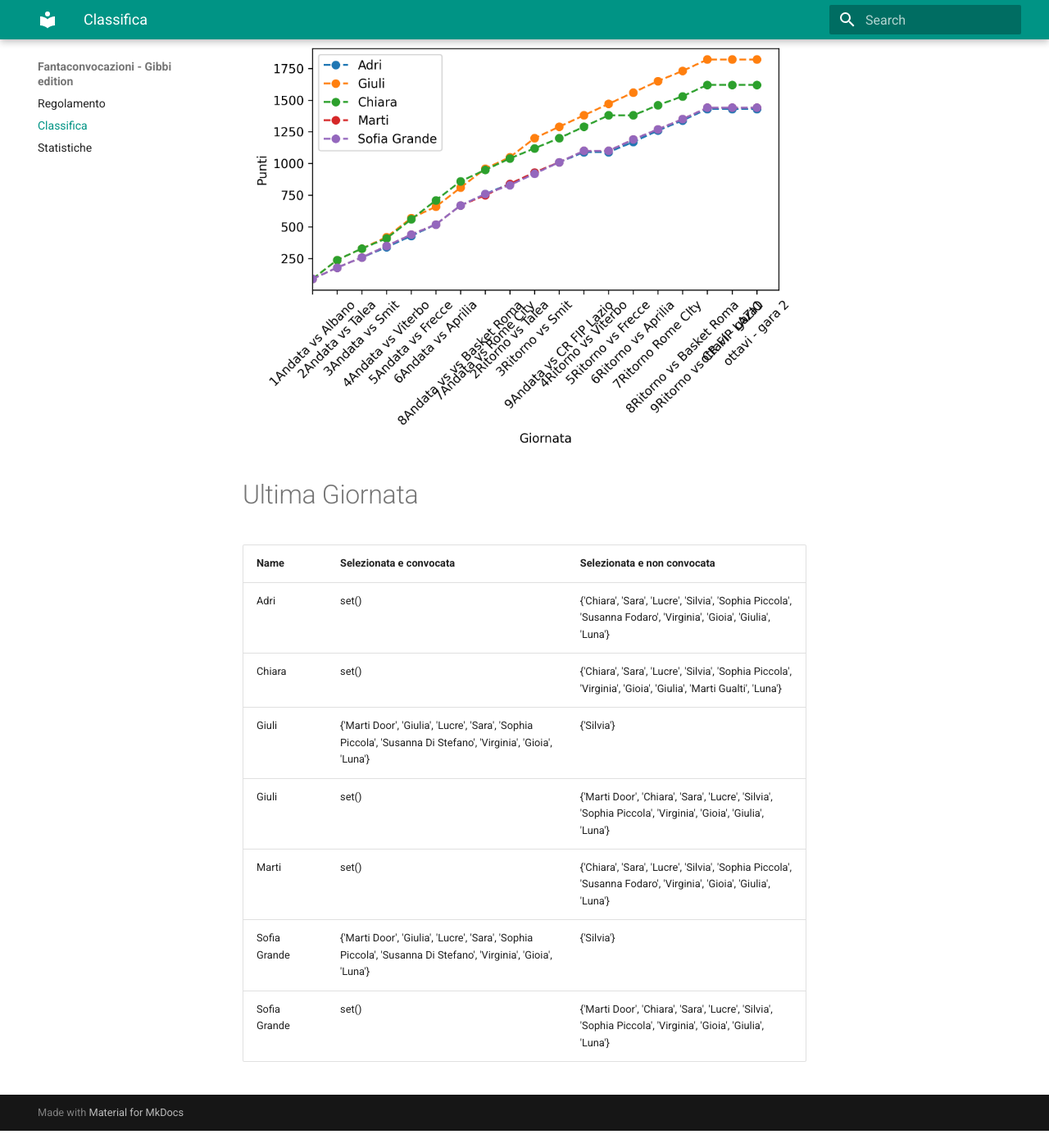
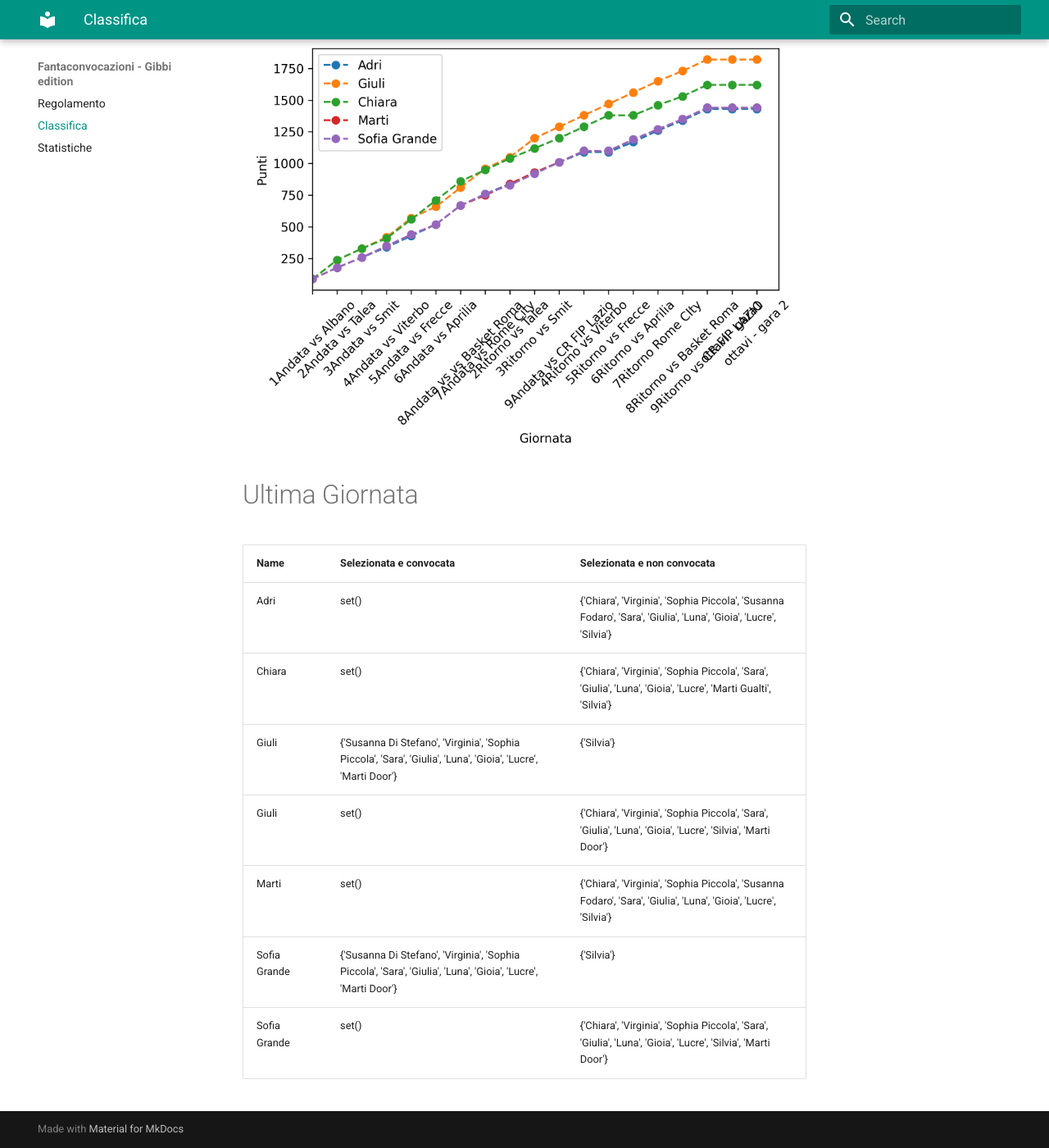
Before and after one commit to martinig94/fantagibbi, an MkDocs documentation site: the page built from docs/Classifica.md, in a window 1280 px wide and 1400 px high, scrolled down 565 px. Shown: the whole window at 82% size. Built offline with MkDocs 1.6.1 and Material for MkDocs 9.7.7, drawn with Linux system fonts in a browser that asks for light colours; before the commit the page ends 1944 px from its top, so only the background shows below that.

Commit message:
Auto-update from main.py

```diff
--- a/docs/Classifica.md
+++ b/docs/Classifica.md
@@ -18,11 +18,11 @@
 <!-- START_TABLE CORRECT -->
 | Name         | Selezionata e convocata                                                                                        | Selezionata e non convocata                                                                                      |
 |:-------------|:---------------------------------------------------------------------------------------------------------------|:-----------------------------------------------------------------------------------------------------------------|
-| Adri         | set()                                                                                                          | {'Chiara', 'Sara', 'Lucre', 'Silvia', 'Sophia Piccola', 'Susanna Fodaro', 'Virginia', 'Gioia', 'Giulia', 'Luna'} |
-| Chiara       | set()                                                                                                          | {'Chiara', 'Sara', 'Lucre', 'Silvia', 'Sophia Piccola', 'Virginia', 'Gioia', 'Giulia', 'Marti Gualti', 'Luna'}   |
-| Giuli        | {'Marti Door', 'Giulia', 'Lucre', 'Sara', 'Sophia Piccola', 'Susanna Di Stefano', 'Virginia', 'Gioia', 'Luna'} | {'Silvia'}                                                                                                       |
-| Giuli        | set()                                                                                                          | {'Marti Door', 'Chiara', 'Sara', 'Lucre', 'Silvia', 'Sophia Piccola', 'Virginia', 'Gioia', 'Giulia', 'Luna'}     |
-| Marti        | set()                                                                                                          | {'Chiara', 'Sara', 'Lucre', 'Silvia', 'Sophia Piccola', 'Susanna Fodaro', 'Virginia', 'Gioia', 'Giulia', 'Luna'} |
-| Sofia Grande | {'Marti Door', 'Giulia', 'Lucre', 'Sara', 'Sophia Piccola', 'Susanna Di Stefano', 'Virginia', 'Gioia', 'Luna'} | {'Silvia'}                                                                                                       |
-| Sofia Grande | set()                                                                                                          | {'Marti Door', 'Chiara', 'Sara', 'Lucre', 'Silvia', 'Sophia Piccola', 'Virginia', 'Gioia', 'Giulia', 'Luna'}     |
+| Adri         | set()                                                                                                          | {'Chiara', 'Virginia', 'Sophia Piccola', 'Susanna Fodaro', 'Sara', 'Giulia', 'Luna', 'Gioia', 'Lucre', 'Silvia'} |
+| Chiara       | set()                                                                                                          | {'Chiara', 'Virginia', 'Sophia Piccola', 'Sara', 'Giulia', 'Luna', 'Gioia', 'Lucre', 'Marti Gualti', 'Silvia'}   |
+| Giuli        | {'Susanna Di Stefano', 'Virginia', 'Sophia Piccola', 'Sara', 'Giulia', 'Luna', 'Gioia', 'Lucre', 'Marti Door'} | {'Silvia'}                                                                                                       |
+| Giuli        | set()                                                                                                          | {'Chiara', 'Virginia', 'Sophia Piccola', 'Sara', 'Giulia', 'Luna', 'Gioia', 'Lucre', 'Silvia', 'Marti Door'}     |
+| Marti        | set()                                                                                                          | {'Chiara', 'Virginia', 'Sophia Piccola', 'Susanna Fodaro', 'Sara', 'Giulia', 'Luna', 'Gioia', 'Lucre', 'Silvia'} |
+| Sofia Grande | {'Susanna Di Stefano', 'Virginia', 'Sophia Piccola', 'Sara', 'Giulia', 'Luna', 'Gioia', 'Lucre', 'Marti Door'} | {'Silvia'}                                                                                                       |
+| Sofia Grande | set()                                                                                                          | {'Chiara', 'Virginia', 'Sophia Piccola', 'Sara', 'Giulia', 'Luna', 'Gioia', 'Lucre', 'Silvia', 'Marti Door'}     |
 <!-- END_TABLE CORRECT -->
```
